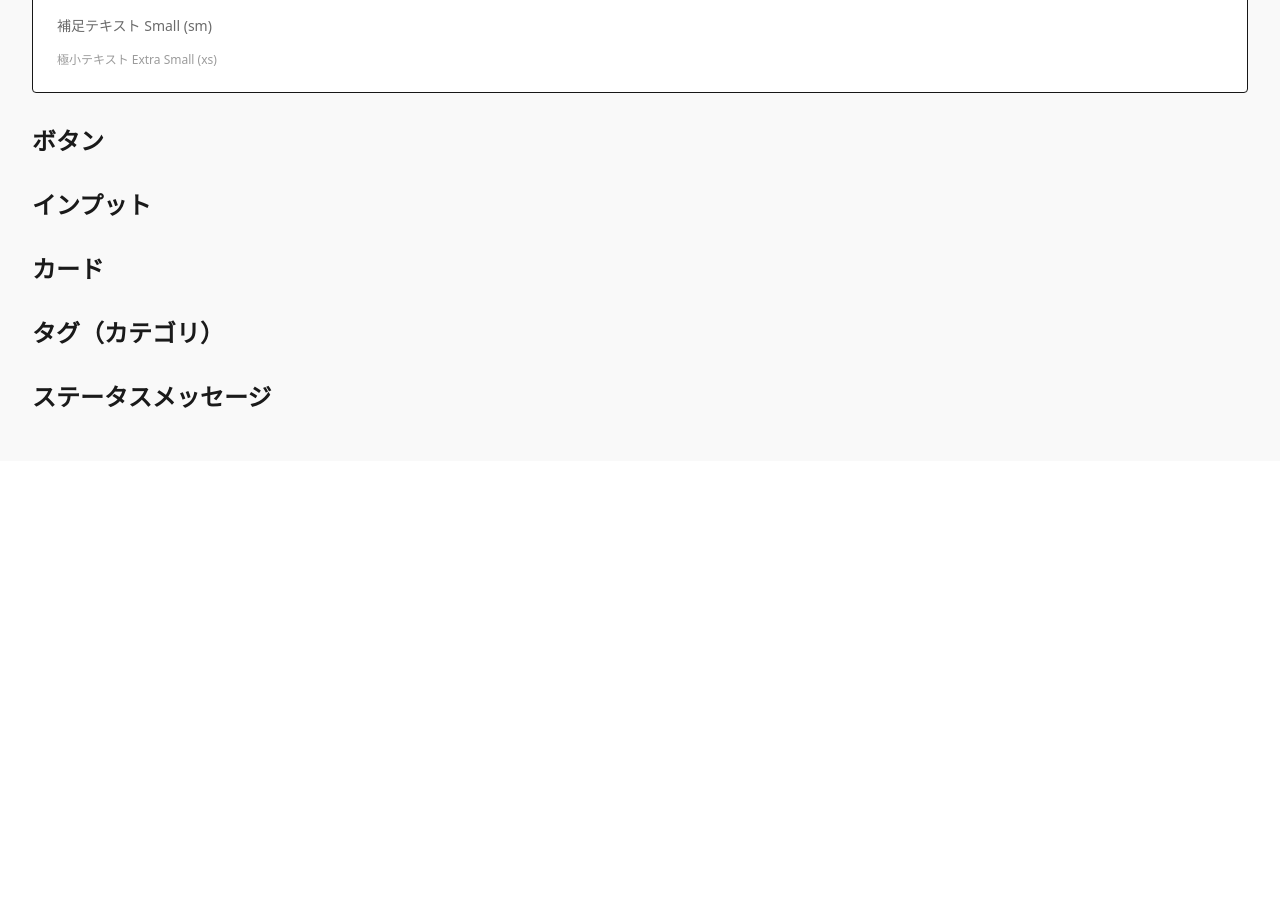
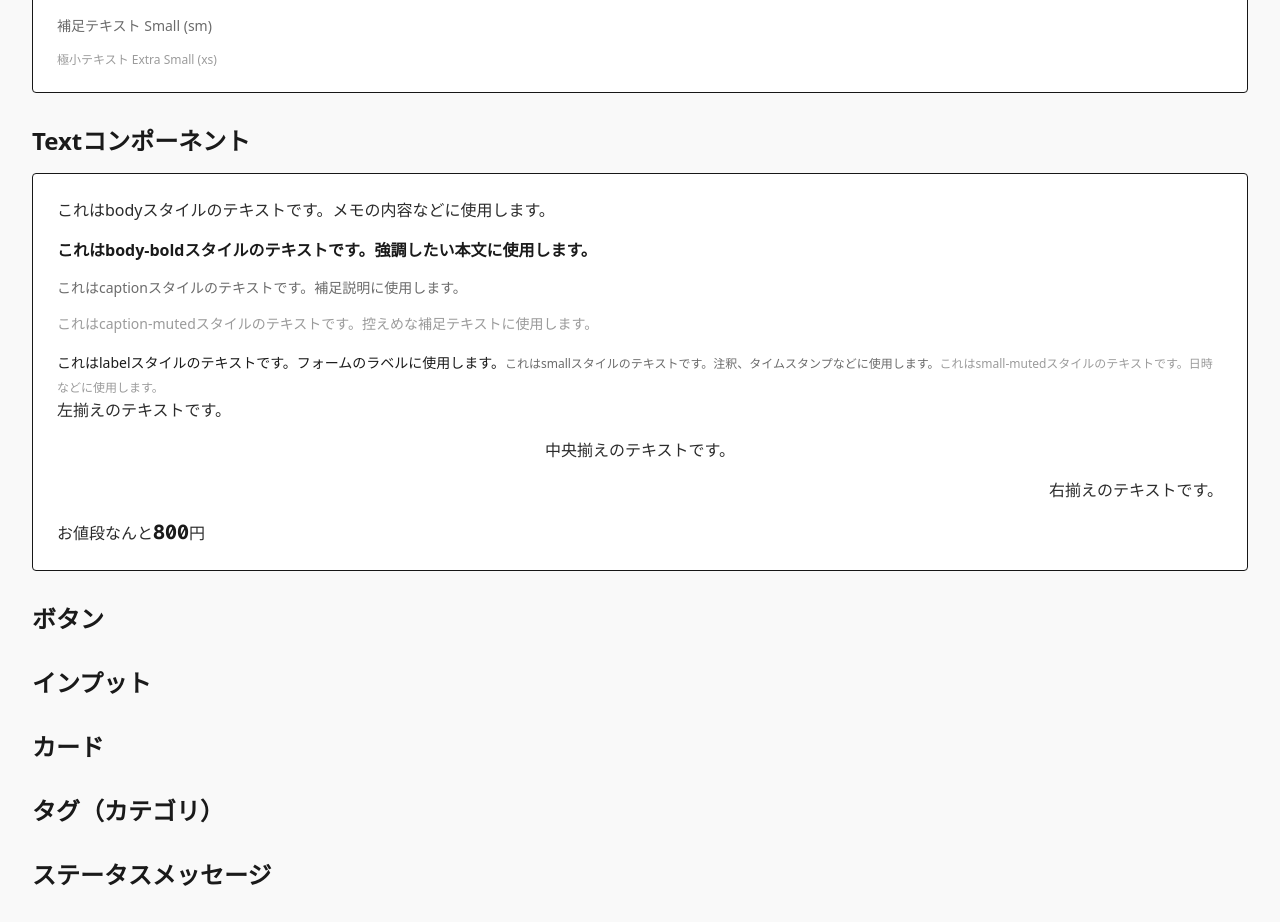
Before and after one commit to tdu25-wsp/mimo-frontend, a Next.js app: page /dev in a window 1280 px wide. Shown: the part 2560-3482 px from the top of the page. Before the commit the page ends 3021 px from the top, so only its background shows below. Built offline with nearby package versions, Linux system fonts and the light colour scheme.

Commit message:
Textコンポーネントの実装・デザインシステムの更新

```diff
--- a/app/dev/page.tsx
+++ b/app/dev/page.tsx
@@ -1,3 +1,5 @@
+import Text from "@/components/ui/Text";
+
 export default function DevPage() {
   return (
     <div className="p-8 space-y-8 max-w-7xl mx-auto">
@@ -117,7 +119,29 @@ export default function DevPage() {
         </div>
       </section>
 
-            {/* ボタン */}
+      {/* Textコンポーネント */}
+      <section>
+        <h2 className="text-2xl font-bold mb-4 text-primary-text">Textコンポーネント</h2>
+        <div className="bg-background border border-border rounded p-6 space-y-4">
+          <Text style="body">これはbodyスタイルのテキストです。メモの内容などに使用します。</Text>
+          <Text style="body-bold">これはbody-boldスタイルのテキストです。強調したい本文に使用します。</Text>
+          <Text style="caption">これはcaptionスタイルのテキストです。補足説明に使用します。</Text>
+          <Text style="caption-muted">これはcaption-mutedスタイルのテキストです。控えめな補足テキストに使用します。</Text>
+          <Text style="label">これはlabelスタイルのテキストです。フォームのラベルに使用します。</Text>
+          <Text style="small">これはsmallスタイルのテキストです。注釈、タイムスタンプなどに使用します。</Text>
+          <Text style="small-muted">これはsmall-mutedスタイルのテキストです。日時などに使用します。</Text>
+
+          {/* alignの例 */}
+          <Text style="body" align="left">左揃えのテキストです。</Text>
+          <Text style="body" align="center">中央揃えのテキストです。</Text>
+          <Text style="body" align="right">右揃えのテキストです。</Text>
+
+          {/* spanの使い方 */}
+          <Text style="body">お値段なんと<Text style="body-bold" as="span" className="font-mono text-xl font-bold">800</Text>円</Text>
+        </div>
+      </section>
+
+      {/* ボタン */}
       <section>
         <h2 className="text-2xl font-bold mb-4 text-primary-text">ボタン</h2>
       </section>
--- a/components/ui/Text.tsx
+++ b/components/ui/Text.tsx
@@ -0,0 +1,69 @@
+import { ReactNode } from "react";
+
+type TextStyle =
+  | "body"           // 本文：メモの内容など
+  | "body-bold"      // 太文字：強調したい本文
+  | "caption"        // 説明：補足説明
+  | "caption-muted"  // 補助説明：控えめな補足テキスト
+  | "label"          // ラベル：フォームのラベル
+  | "small"          // 小さいテキスト：注釈、タイムスタンプなど
+  | "small-muted";   // 控えめな小テキスト：日時など
+
+type TextAlign = "left" | "center" | "right";
+
+interface TextProps {
+  children: ReactNode;
+  style?: TextStyle;
+  align?: TextAlign;
+  className?: string;
+  as?: "p" | "span" | "div" | "label";
+}
+
+// スタイルテンプレート定義
+const styleTemplates: Record<TextStyle, string> = {
+  body: "text-base text-on-primary-text font-normal",
+  "body-bold": "text-base text-primary-text font-bold",
+  caption: "text-sm text-secondary-text font-normal",
+  "caption-muted": "text-sm text-muted-text font-normal",
+  label: "text-sm text-primary-text font-medium",
+  small: "text-xs text-secondary-text font-normal",
+  "small-muted": "text-xs text-muted-text font-normal",
+};
+
+// デフォルトのHTML要素（スタイルに応じて変更可能）
+const defaultElements: Record<TextStyle, "p" | "span" | "div" | "label"> = {
+  body: "p",
+  "body-bold": "p",
+  caption: "p",
+  "caption-muted": "p",
+  label: "label",
+  small: "span",
+  "small-muted": "span",
+};
+
+const alignStyles: Record<TextAlign, string> = {
+  left: "text-left",
+  center: "text-center",
+  right: "text-right",
+};
+
+export default function Text({
+  children,
+  style = "body",
+  align = "left",
+  className = "",
+  as,
+}: TextProps) {
+  // asが指定されていない場合、スタイルに応じたデフォルト要素を使用
+  const Component = as || defaultElements[style];
+
+  const combinedClassName = [
+    styleTemplates[style],
+    alignStyles[align],
+    className,
+  ]
+    .filter(Boolean)
+    .join(" ");
+
+  return <Component className={combinedClassName}>{children}</Component>;
+}
```
